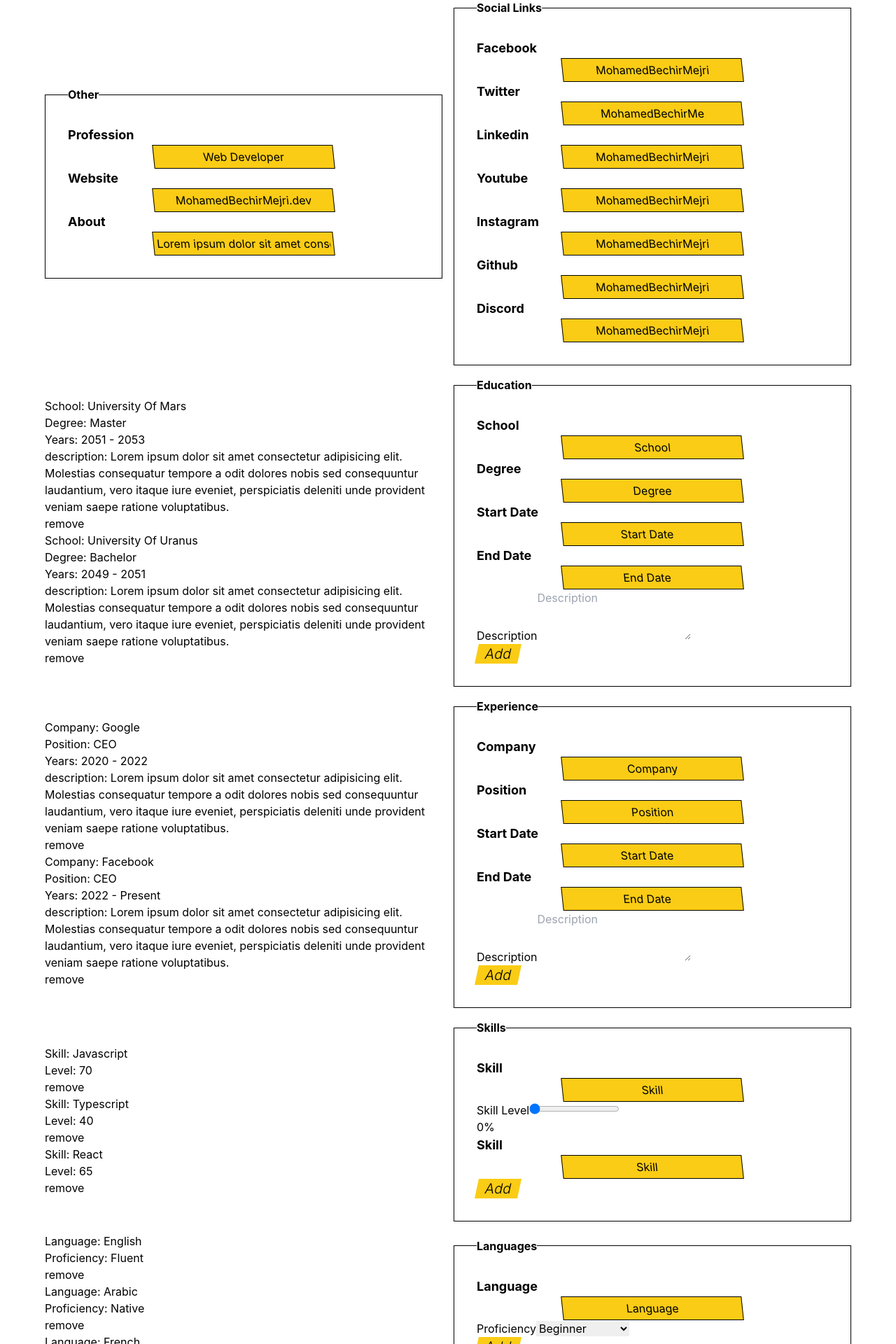
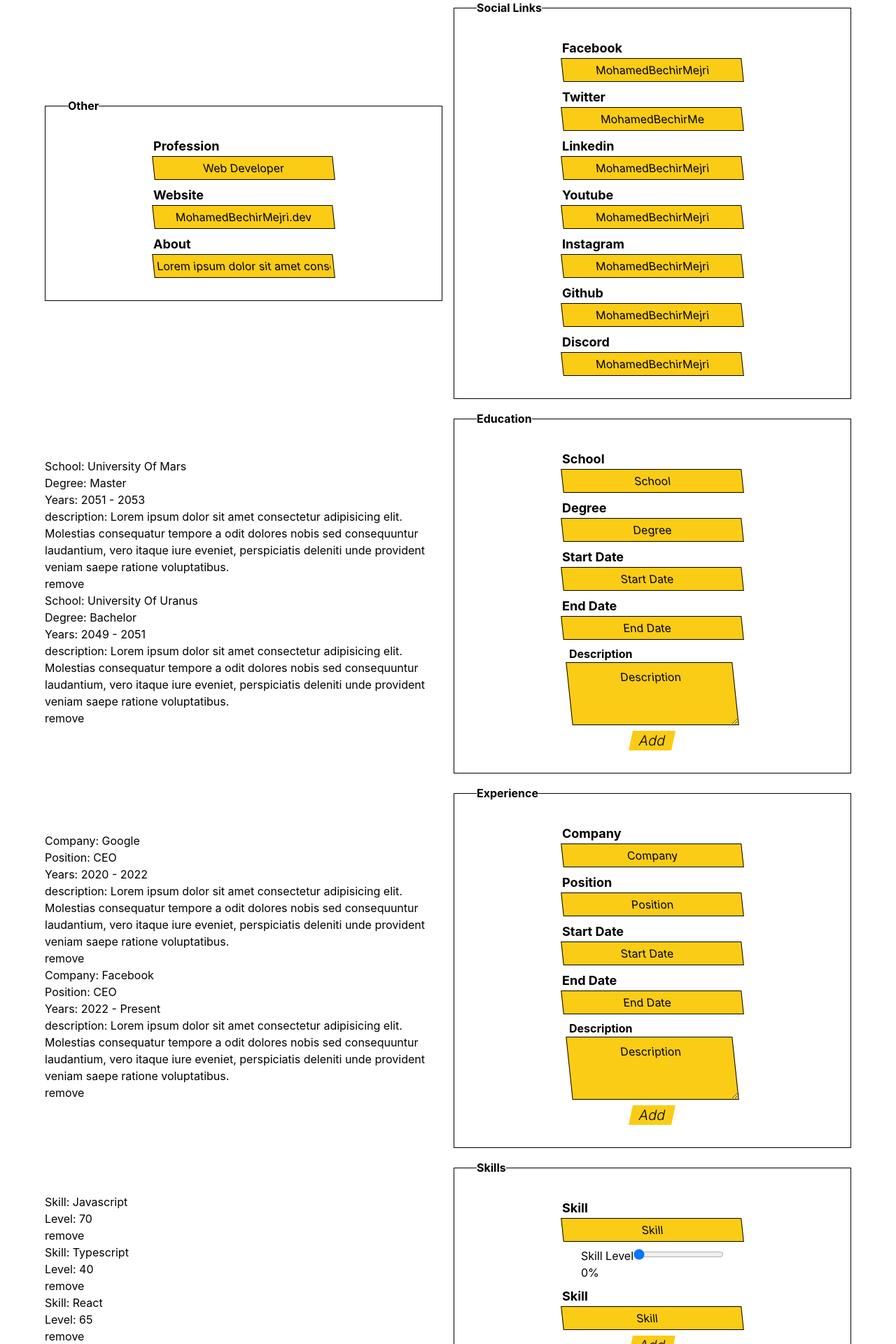
Before and after one commit to MohamedBechirMejri/cv-app-theodinproject, a React (Create React App) app: page / in a window 1280 px wide. Shown: the part 480-2400 px from the top of the page at 70% size. Built offline with nearby package versions, Linux system fonts and the light colour scheme.

Commit message:
more atyling

```diff
--- a/src/Components/Edit/Edit.tsx
+++ b/src/Components/Edit/Edit.tsx
@@ -338,7 +338,7 @@ const Edit = ({
             type="email"
           />
         </fieldset>
-        <fieldset className="p-8 border border-black">
+        <fieldset className="flex flex-col items-center gap-2 p-8 border border-black">
           <legend className="font-bold">Location</legend>{" "}
           <FormGroup
             label="Address"
@@ -355,7 +355,7 @@ const Edit = ({
             f={setCountry}
           />
         </fieldset>
-        <fieldset className="p-8 border border-black">
+        <fieldset className="flex flex-col items-center gap-2 p-8 border border-black">
           <legend className="font-bold">Other</legend>{" "}
           <FormGroup
             label="Profession"
@@ -371,7 +371,7 @@ const Edit = ({
           />
           <FormGroup label="About" id="about" value={about} f={setAbout} />
         </fieldset>
-        <fieldset className="p-8 border border-black">
+        <fieldset className="flex flex-col items-center gap-2 p-8 border border-black">
           <legend className="font-bold">Social Links</legend>{" "}
           <FormGroup
             label="Facebook"
@@ -428,7 +428,7 @@ const Edit = ({
             );
           })}
         </div>{" "}
-        <fieldset className="p-8 border border-black">
+        <fieldset className="flex flex-col items-center gap-2 p-8 border border-black">
           <legend className="font-bold">Education</legend>
           <FormGroup label="School" id="school" value={school} f={setSchool} />
           <FormGroup label="Degree" id="degree" value={degree} f={setDegree} />
@@ -447,10 +447,15 @@ const Edit = ({
             type="number"
           />
 
-          <div className="">
-            <label htmlFor="descriptionEdu">Description</label>
+          <div className="flex flex-col">
+            <label
+              className="w-full font-bold text-left"
+              htmlFor="descriptionEdu"
+            >
+              Description
+            </label>
             <textarea
-              className=""
+              className="p-2 text-center skew-x-6 bg-yellow-400 border border-black placeholder:text-black"
               id="descriptionEdu"
               rows={3}
               placeholder="Description"
@@ -477,7 +482,7 @@ const Edit = ({
             );
           })}
         </div>
-        <fieldset className="p-8 border border-black">
+        <fieldset className="flex flex-col items-center gap-2 p-8 border border-black">
           <legend className="font-bold">Experience</legend>
           <FormGroup
             label="Company"
@@ -505,10 +510,15 @@ const Edit = ({
             f={setEndDateExp}
             type="number"
           />
-          <div className="">
-            <label htmlFor="descriptionExp">Description</label>
+          <div className="flex flex-col">
+            <label
+              className="w-full font-bold text-left"
+              htmlFor="descriptionExp"
+            >
+              Description
+            </label>
             <textarea
-              className=""
+              className="p-2 text-center skew-x-6 bg-yellow-400 border border-black placeholder:text-black"
               id="descriptionExp"
               rows={3}
               placeholder="Description"
@@ -531,7 +541,7 @@ const Edit = ({
             );
           })}
         </div>
-        <fieldset className="p-8 border border-black">
+        <fieldset className="flex flex-col items-center gap-2 p-8 border border-black">
           <legend className="font-bold">Skills</legend>
           <FormGroup label="Skill" id="skill" value={skill} f={setSkill} />
           <div className="">
@@ -570,7 +580,7 @@ const Edit = ({
             );
           })}
         </div>{" "}
-        <fieldset className="p-8 border border-black">
+        <fieldset className="flex flex-col items-center gap-2 p-8 border border-black">
           <legend className="font-bold">Languages</legend>
           <FormGroup
             label="Language"
@@ -610,7 +620,7 @@ const Edit = ({
             );
           })}
         </div>{" "}
-        <fieldset className="p-8 border border-black">
+        <fieldset className="flex flex-col items-center gap-2 p-8 border border-black">
           <legend className="font-bold">Tools</legend>
           <FormGroup label="Tool" id="tool" value={tool} f={setTool} />
 
@@ -630,7 +640,7 @@ const Edit = ({
           </div>
           <Button handler={handleToolSubmit} />
         </fieldset>
-        <fieldset className="p-8 border border-black">
+        <fieldset className="flex flex-col items-center gap-2 p-8 border border-black">
           <legend className="font-bold">Interests</legend>
           {interests.map((interest, i) => {
             return (
@@ -642,7 +652,7 @@ const Edit = ({
               </div>
             );
           })}
-          <div>
+
           <FormGroup
             label="Interest"
             id="interest"
@@ -650,7 +660,6 @@ const Edit = ({
             f={setInterest}
           />
           <Button handler={handleInterestSubmit} />
-          </div>
         </fieldset>
       </form>{" "}
       <div className="text-2xl">
```
Lines whose indentation alone changed are shown as unchanged.
